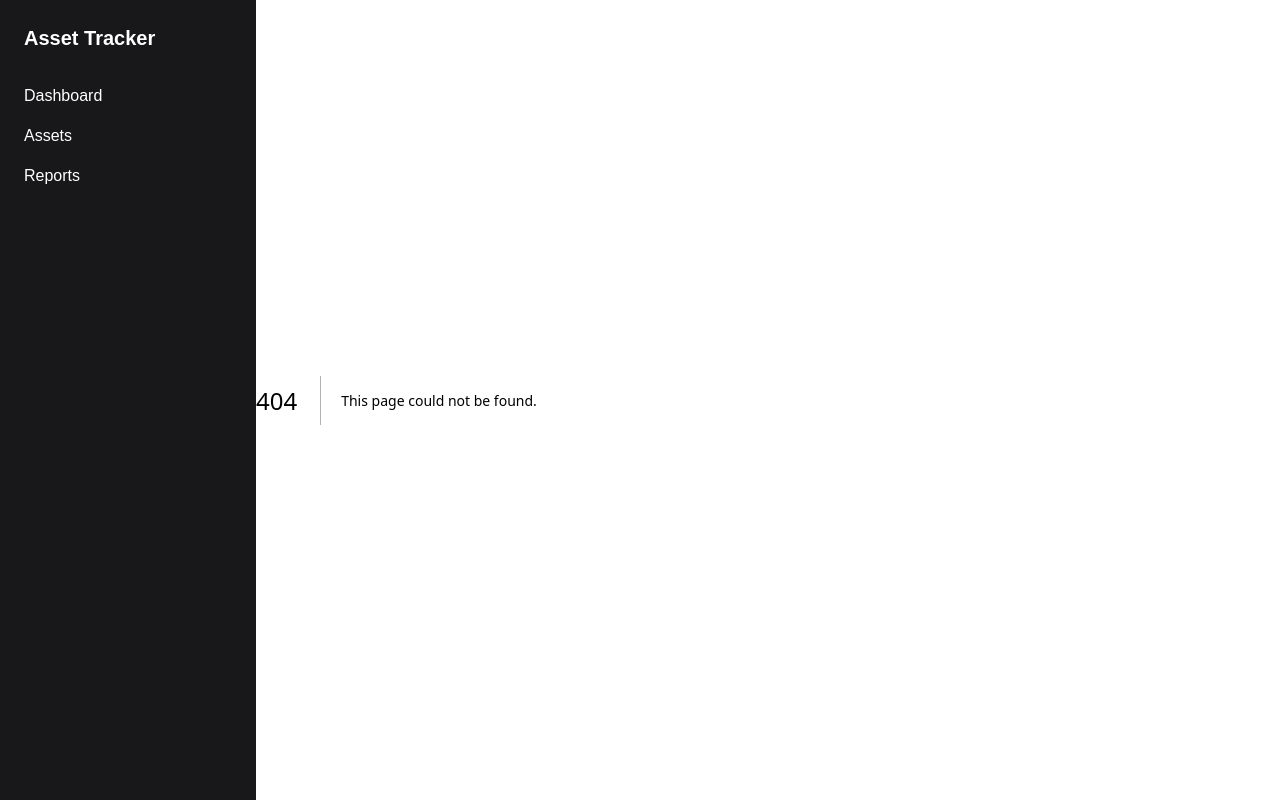
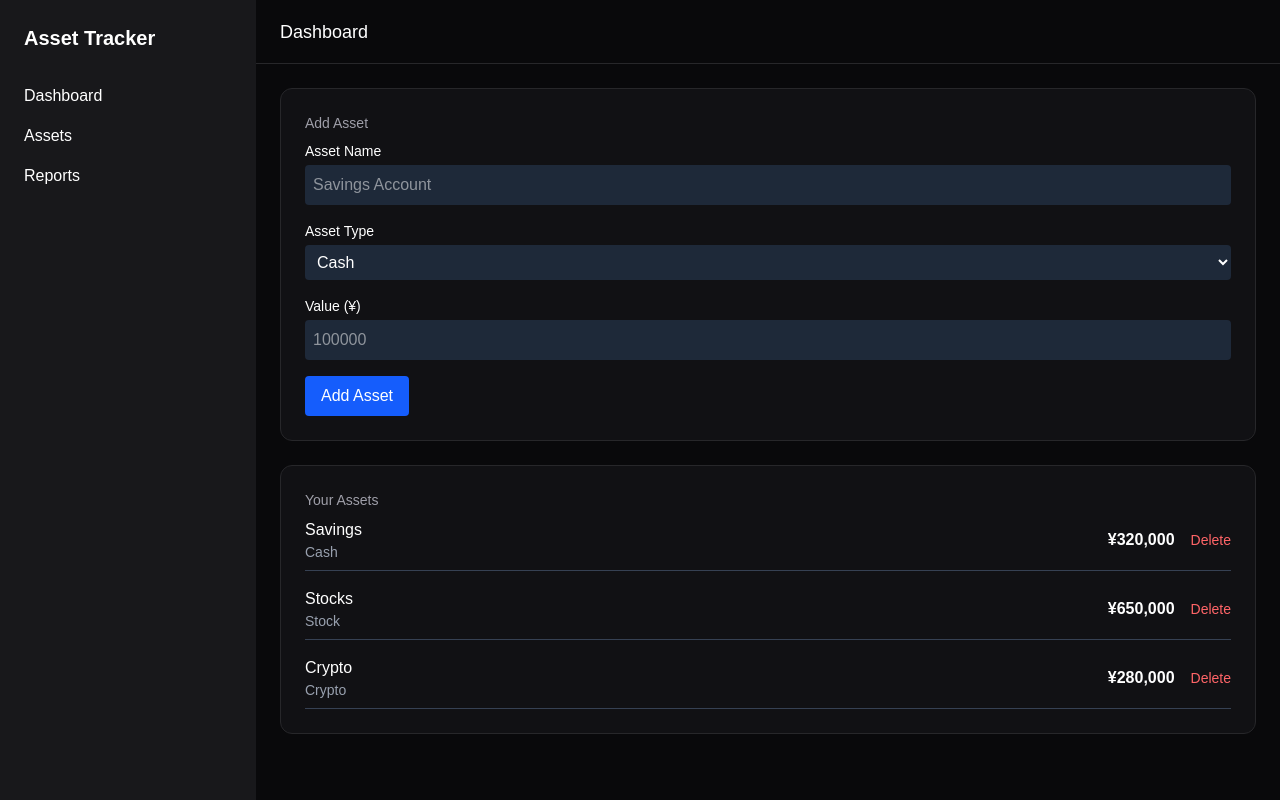
Before and after one commit to tanishkarao16/financial-asset-tracker, a Next.js app: page /assets in a window 1280 px wide. Before the commit this address had no page. Built offline with nearby package versions, Linux system fonts and the light colour scheme.

Commit message:
Complete asset CRUD page with add and delete

```diff
--- /dev/null
+++ b/app/assets/page.tsx
@@ -0,0 +1,72 @@
+"use client";
+
+import { useState } from "react";
+import Container from "../components/Container";
+import Header from "../components/Header";
+import Card from "../components/Card";
+import AddAssetForm from "../components/AddAssetForm";
+import { assets as initialAssets } from "../lib/assets";
+
+type Asset = {
+  id: number;
+  name: string;
+  type: "cash" | "stock" | "crypto";
+  value: number;
+};
+
+export default function AssetsPage() {
+  const [assets, setAssets] = useState<Asset[]>(initialAssets);
+
+  const handleDelete = (id: number) => {
+    setAssets((prev) => prev.filter((asset) => asset.id !== id));
+  };
+
+  return (
+    <Container>
+      <Header />
+
+      <div className="p-6 space-y-6">
+        {/* Add Asset */}
+        <Card title="Add Asset">
+          <AddAssetForm onAddAsset={setAssets} />
+        </Card>
+
+        {/* Assets List */}
+        <Card title="Your Assets">
+          {assets.length === 0 ? (
+            <p className="text-gray-400">No assets added yet.</p>
+          ) : (
+            <div className="space-y-4">
+              {assets.map((asset) => (
+                <div
+                  key={asset.id}
+                  className="flex justify-between items-center border-b border-gray-700 pb-2"
+                >
+                  <div>
+                    <p className="font-medium">{asset.name}</p>
+                    <p className="text-sm text-gray-400 capitalize">
+                      {asset.type}
+                    </p>
+                  </div>
+
+                  <div className="flex items-center gap-4">
+                    <p className="font-semibold">
+                      ¥{asset.value.toLocaleString()}
+                    </p>
+
+                    <button
+                      onClick={() => handleDelete(asset.id)}
+                      className="text-red-400 hover:text-red-300 text-sm"
+                    >
+                      Delete
+                    </button>
+                  </div>
+                </div>
+              ))}
+            </div>
+          )}
+        </Card>
+      </div>
+    </Container>
+  );
+}
--- /dev/null
+++ b/app/components/AddAssetForm.tsx
@@ -0,0 +1,72 @@
+"use client";
+
+import { useState } from "react";
+
+export default function AddAssetForm({ onAddAsset }) {
+  const [name, setName] = useState("");
+  const [type, setType] = useState("cash");
+  const [value, setValue] = useState("");
+
+  const handleSubmit = (e) => {
+    e.preventDefault();
+
+    if (!name || !value) return;
+
+    const newAsset = {
+      id: Date.now(),
+      name,
+      type,
+      value: Number(value),
+    };
+
+    onAddAsset((prev) => [...prev, newAsset]);
+
+    setName("");
+    setValue("");
+  };
+
+  return (
+    <form onSubmit={handleSubmit} className="space-y-4">
+      <div>
+        <label className="block text-sm mb-1">Asset Name</label>
+        <input
+          value={name}
+          onChange={(e) => setName(e.target.value)}
+          className="w-full rounded bg-gray-800 p-2"
+          placeholder="Savings Account"
+        />
+      </div>
+
+      <div>
+        <label className="block text-sm mb-1">Asset Type</label>
+        <select
+          value={type}
+          onChange={(e) => setType(e.target.value)}
+          className="w-full rounded bg-gray-800 p-2"
+        >
+          <option value="cash">Cash</option>
+          <option value="stock">Stock</option>
+          <option value="crypto">Crypto</option>
+        </select>
+      </div>
+
+      <div>
+        <label className="block text-sm mb-1">Value (¥)</label>
+        <input
+          type="number"
+          value={value}
+          onChange={(e) => setValue(e.target.value)}
+          className="w-full rounded bg-gray-800 p-2"
+          placeholder="100000"
+        />
+      </div>
+
+      <button
+        type="submit"
+        className="bg-blue-600 hover:bg-blue-500 px-4 py-2 rounded"
+      >
+        Add Asset
+      </button>
+    </form>
+  );
+}
--- a/app/components/Sidebar.tsx
+++ b/app/components/Sidebar.tsx
@@ -10,7 +10,7 @@ export default function Sidebar() {
             Dashboard
           </Link>
 
-          <Link href="#" className="block hover:text-zinc-300">
+          <Link href="/assets" className="block hover:text-zinc-300">
             Assets
           </Link>
 
```
